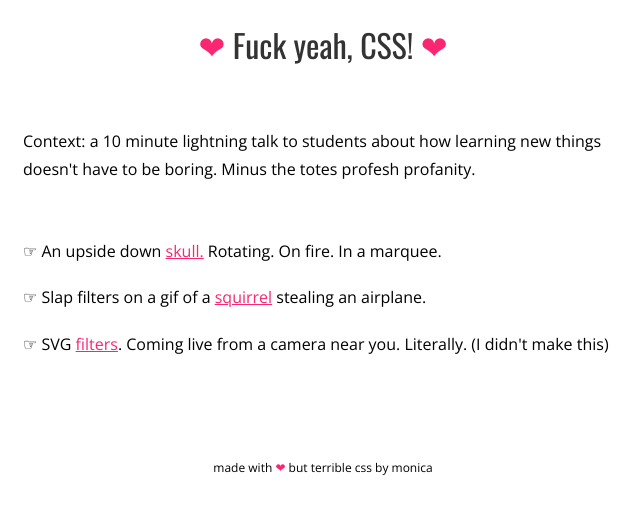
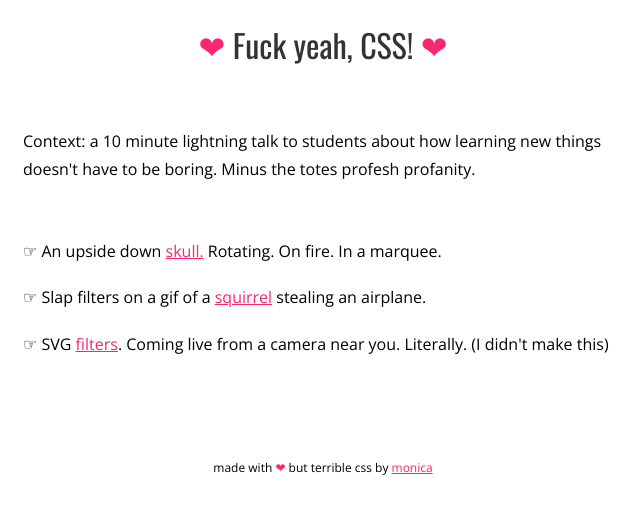
Before and after one commit to notwaldorf/fuck-yeah-css, a plain HTML site: page index.html in a window 1280 px wide. Shown: the full height of the page, 317-957 px from the left. Drawn offline with nearby package versions, Linux system fonts and the light colour scheme.

Commit message:
link to repo for fun and profit but probs neither

```diff
--- a/index.html
+++ b/index.html
@@ -30,6 +30,6 @@
       Coming live from a camera near you. Literally. (I didn't make this)</p>
 
 
-    <p class="tiny">made with <span class="pink">❤︎</span> but terrible css by monica</p>
+    <p class="tiny">made with <span class="pink">❤︎</span> but terrible css by <a href="https://github.com/notwaldorf/fuck-yeah-css">monica</a></p>
   </body>
 </html>
```
